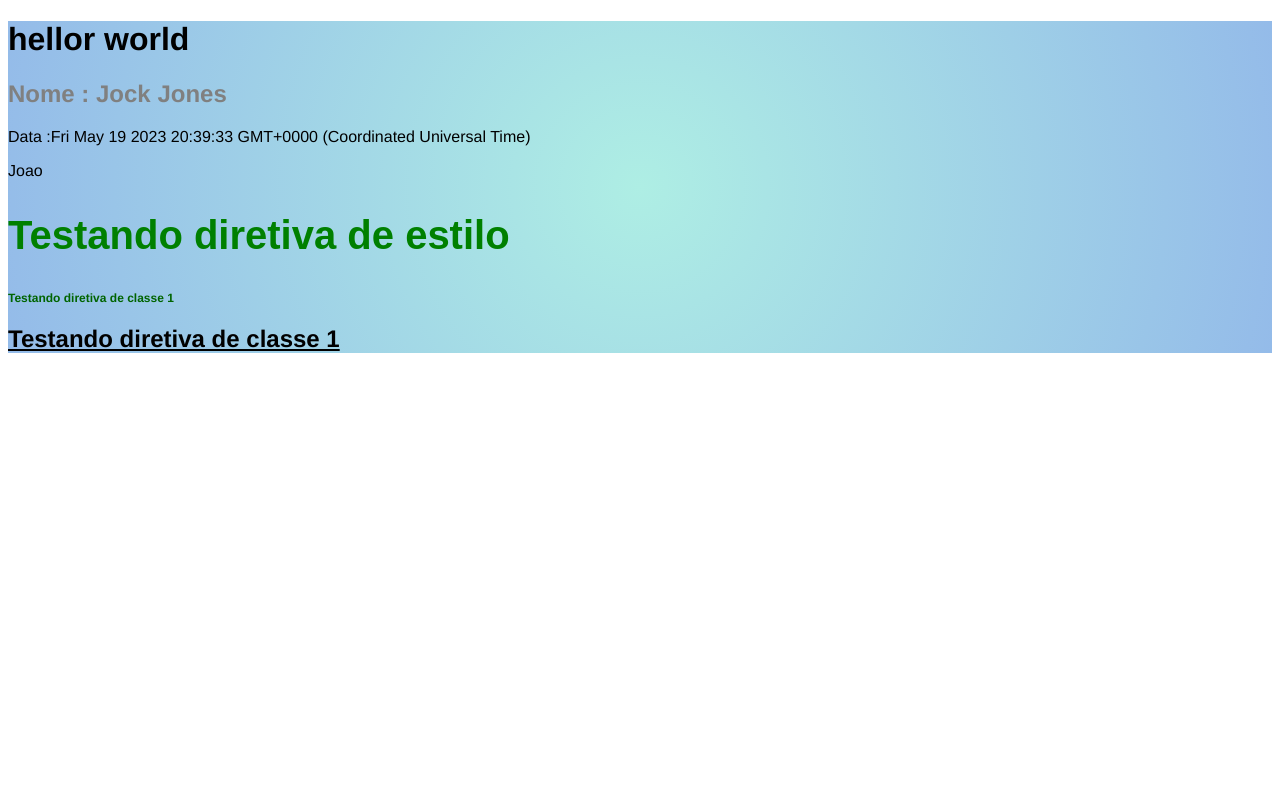
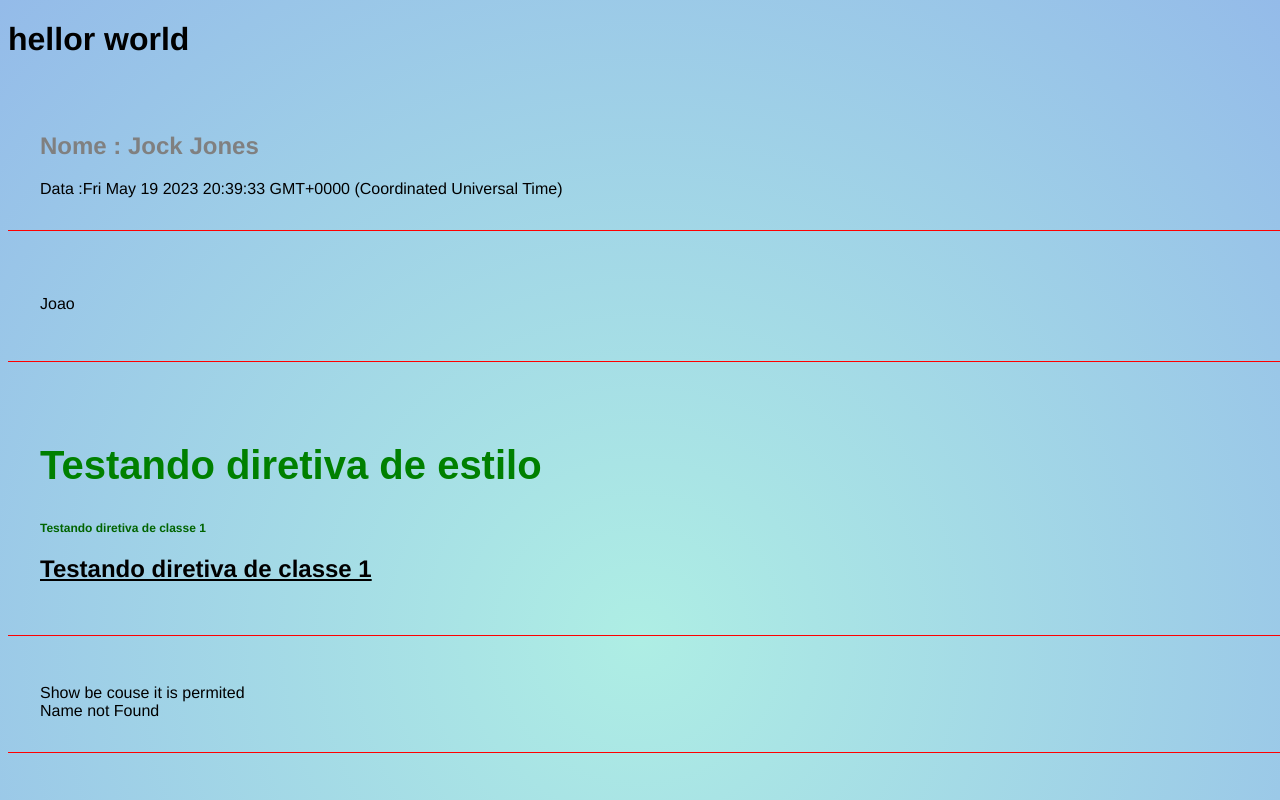
Before and after one commit to joaosaliba/angularCRUD, an Angular app in the folder crud/: page / in a window 1280 px wide. Shown: the top 800 px of the page. Built offline with nearby package versions, Linux system fonts and the light colour scheme.

Commit message:
directive *ngIf and template for else

```diff
--- a/crud/src/app/app.component.html
+++ b/crud/src/app/app.component.html
@@ -1,6 +1,7 @@
-<div class="back-ground">
+<div class="">
   <H1>hellor world</H1>
   <first-component></first-component>
   <app-parent-data [name]="userName"></app-parent-data>
   <app-directives></app-directives>
+  <app-if-render></app-if-render>
 </div>
--- a/crud/src/app/app.module.ts
+++ b/crud/src/app/app.module.ts
@@ -6,9 +6,10 @@ import { AppComponent } from './app.component';
 import { FirstComponentComponent } from './components/first-component/first-component.component';
 import { ParentDataComponent } from './components/parent-data/parent-data.component';
 import { DirectivesComponent } from './components/directives/directives.component';
+import { IfRenderComponent } from './components/if-render/if-render.component';
 
 @NgModule({
-  declarations: [AppComponent, FirstComponentComponent, ParentDataComponent, DirectivesComponent],
+  declarations: [AppComponent, FirstComponentComponent, ParentDataComponent, DirectivesComponent, IfRenderComponent],
   imports: [BrowserModule, AppRoutingModule],
   providers: [],
   bootstrap: [AppComponent],
--- a/crud/src/app/components/directives/directives.component.html
+++ b/crud/src/app/components/directives/directives.component.html
@@ -1,5 +1,7 @@
-<h2 [ngStyle]="{ 'font-size': size + 'px', 'font-family': font, color }">
-  Testando diretiva de estilo
-</h2>
-<h2 [ngClass]="classes">Testando diretiva de classe 1</h2>
-<h2 [ngClass]="underline">Testando diretiva de classe 1</h2>
+<div class="class">
+  <h2 [ngStyle]="{ 'font-size': size + 'px', 'font-family': font, color }">
+    Testando diretiva de estilo
+  </h2>
+  <h2 [ngClass]="classes">Testando diretiva de classe 1</h2>
+  <h2 [ngClass]="underline">Testando diretiva de classe 1</h2>
+</div>
--- a/crud/src/app/components/first-component/first-component.component.html
+++ b/crud/src/app/components/first-component/first-component.component.html
@@ -1,2 +1,4 @@
-<h2>Nome : {{ name }}</h2>
-Data :{{ data }}
+<div class="class">
+  <h2>Nome : {{ name }}</h2>
+  Data :{{ data }}
+</div>
--- /dev/null
+++ b/crud/src/app/components/if-render/if-render.component.html
@@ -0,0 +1,8 @@
+<div class="class">
+  <div *ngIf="canShow">Show be couse it is permited</div>
+
+  <h2 *ngIf="name === 'Jock'; else nameNotFound">My name is Jock</h2>
+  <ng-template #nameNotFound>
+    <div>Name not Found</div>
+  </ng-template>
+</div>
--- /dev/null
+++ b/crud/src/app/components/if-render/if-render.component.ts
@@ -0,0 +1,12 @@
+import { Component } from '@angular/core';
+
+@Component({
+  selector: 'app-if-render',
+  templateUrl: './if-render.component.html',
+  styleUrls: ['./if-render.component.css'],
+})
+export class IfRenderComponent {
+  canShow: boolean = true;
+  name = 'Jocki';
+  constructor() {}
+}
--- a/crud/src/app/components/parent-data/parent-data.component.html
+++ b/crud/src/app/components/parent-data/parent-data.component.html
@@ -1 +1,3 @@
-<p>{{ name }}</p>
+<div class="class">
+  <p>{{ name }}</p>
+</div>
--- a/crud/src/styles.css
+++ b/crud/src/styles.css
@@ -2,3 +2,16 @@
 * {
     font-family: Helvetica;
 }
+
+body {
+    padding-bottom: 500px;
+    background: rgb(174,238,228);
+    background: radial-gradient(circle, rgba(174,238,228,1) 0%, rgba(148,187,233,1) 100%);
+    width: 100%;
+    height: 100%;
+}
+.class {
+ border-bottom: 1px solid red;
+ padding: 2em;
+ margin-bottom: 1em;
+}
```
Also changed, not shown: crud/src/app/components/if-render/if-render.component.css (added), 1 other file (tests, documents, lock files or other folders).
